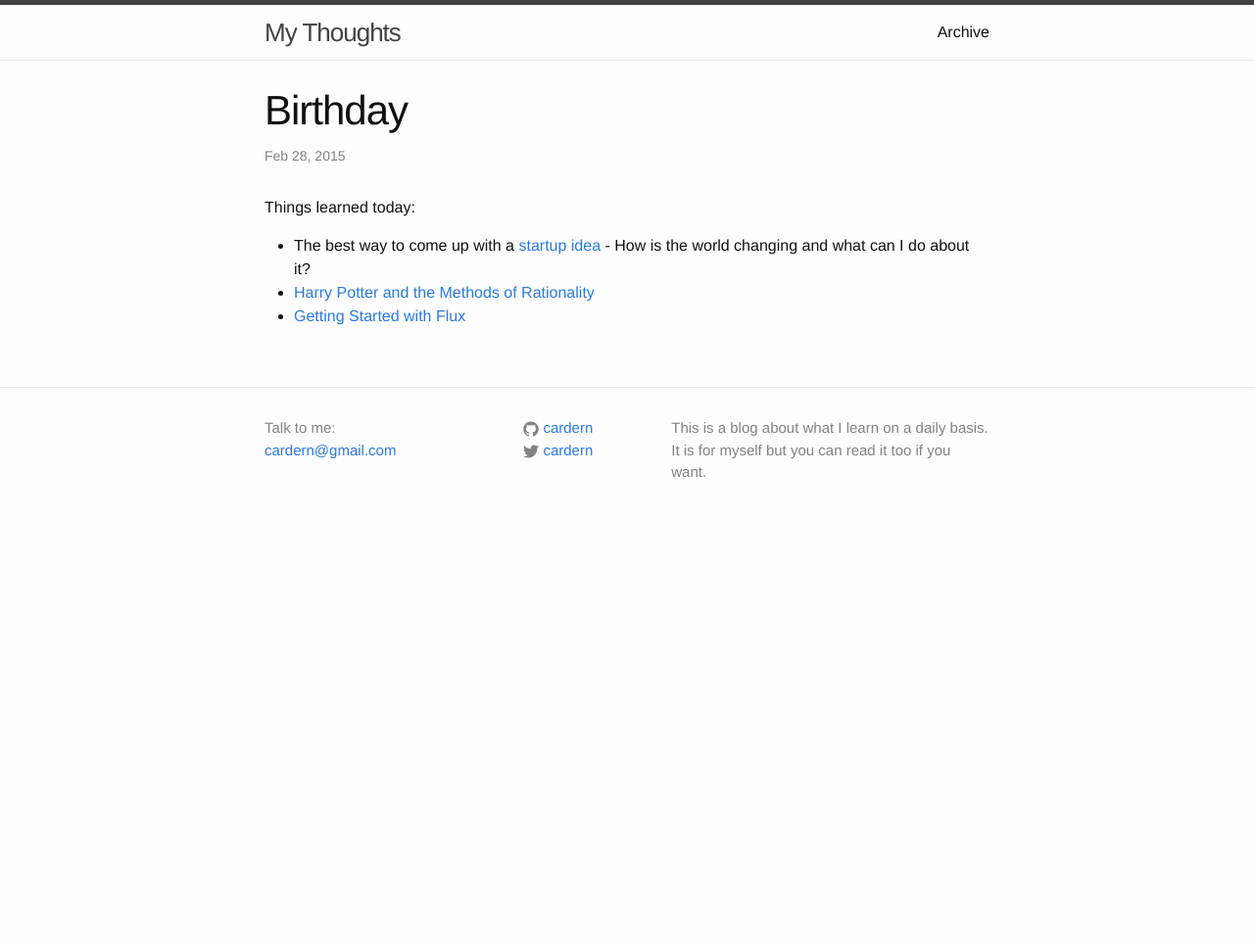
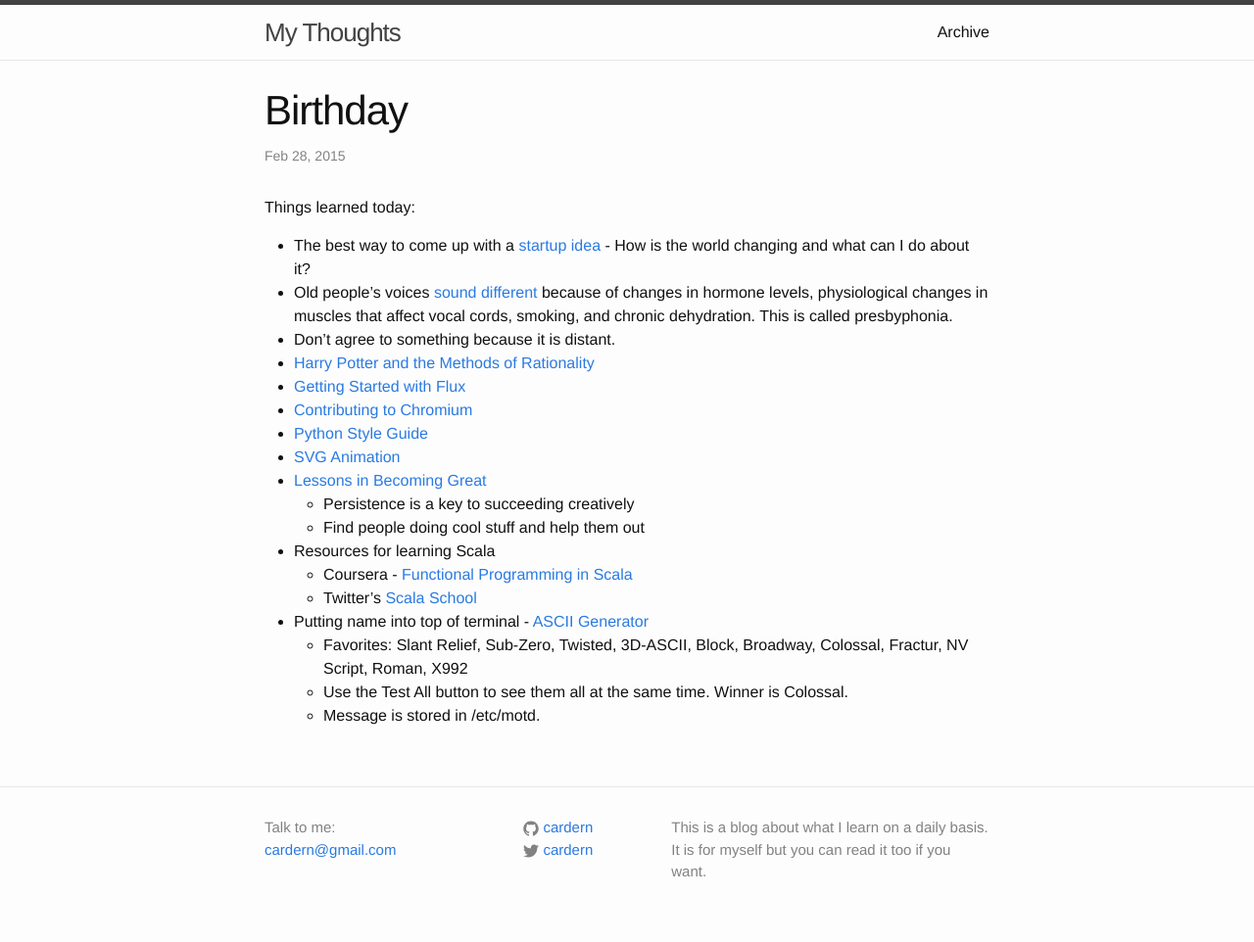
Before and after one commit to cardern/blog, a Jekyll site: the page built from _posts/2015-02-28-11.markdown, in a window 1280 px wide. Shown: the whole page at 98% size. Built offline with Jekyll 4.4.1, drawn with Linux system fonts in a browser that asks for light colours; before the commit the page ends 900 px from its top, so only the background shows below that.

Commit message:
Birthday

```diff
--- a/_posts/2015-02-28-11.markdown
+++ b/_posts/2015-02-28-11.markdown
@@ -6,5 +6,20 @@ date:   2015-02-28
 Things learned today:
 
 * The best way to come up with a [startup idea](http://www.defmacro.org/2015/02/25/startup-ideas.html) - How is the world changing and what can I do about it?
+* Old people's voices [sound different](http://www.reddit.com/r/askscience/comments/218i35/why_do_old_peoples_voices_sound_distinctly/) because of changes in hormone levels, physiological changes in muscles that affect vocal cords, smoking, and chronic dehydration. This is called presbyphonia.
+* Don't agree to something because it is distant.
 * [Harry Potter and the Methods of Rationality](http://hpmor.com/)
 * [Getting Started with Flux](http://ryanclark.me/getting-started-with-flux)
+* [Contributing to Chromium](http://meowni.ca/posts/chromium-101/)
+* [Python Style Guide](https://www.python.org/dev/peps/pep-0008/)
+* [SVG Animation](http://maxwellito.github.io/vivus/)
+* [Lessons in Becoming Great](https://news.ycombinator.com/item?id=9112441)
+	* Persistence is a key to succeeding creatively
+	* Find people doing cool stuff and help them out
+* Resources for learning Scala
+	* Coursera - [Functional Programming in Scala](https://www.coursera.org/course/progfun)
+	* Twitter's [Scala School](http://twitter.github.io/scala_school/)
+* Putting name into top of terminal - [ASCII Generator](http://patorjk.com/software/taag/#p=display&f=Sub-Zero&t=Colin)
+	* Favorites: Slant Relief, Sub-Zero, Twisted, 3D-ASCII, Block, Broadway, Colossal, Fractur, NV Script, Roman, X992
+	* Use the Test All button to see them all at the same time. Winner is Colossal.
+	* Message is stored in /etc/motd.
```
